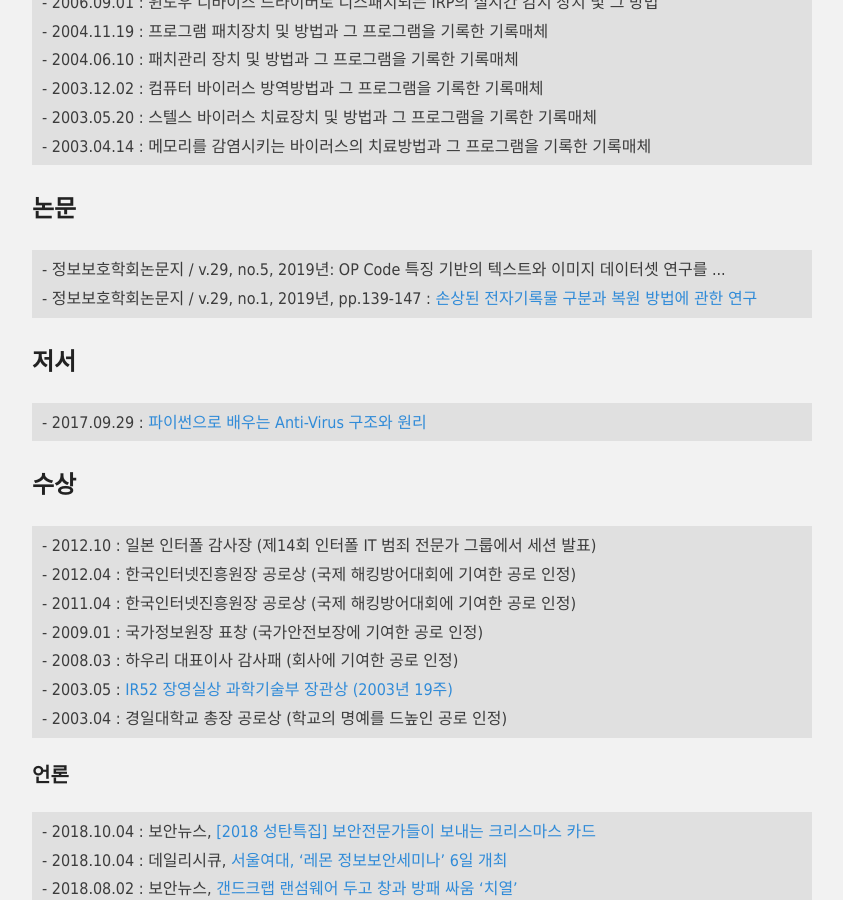
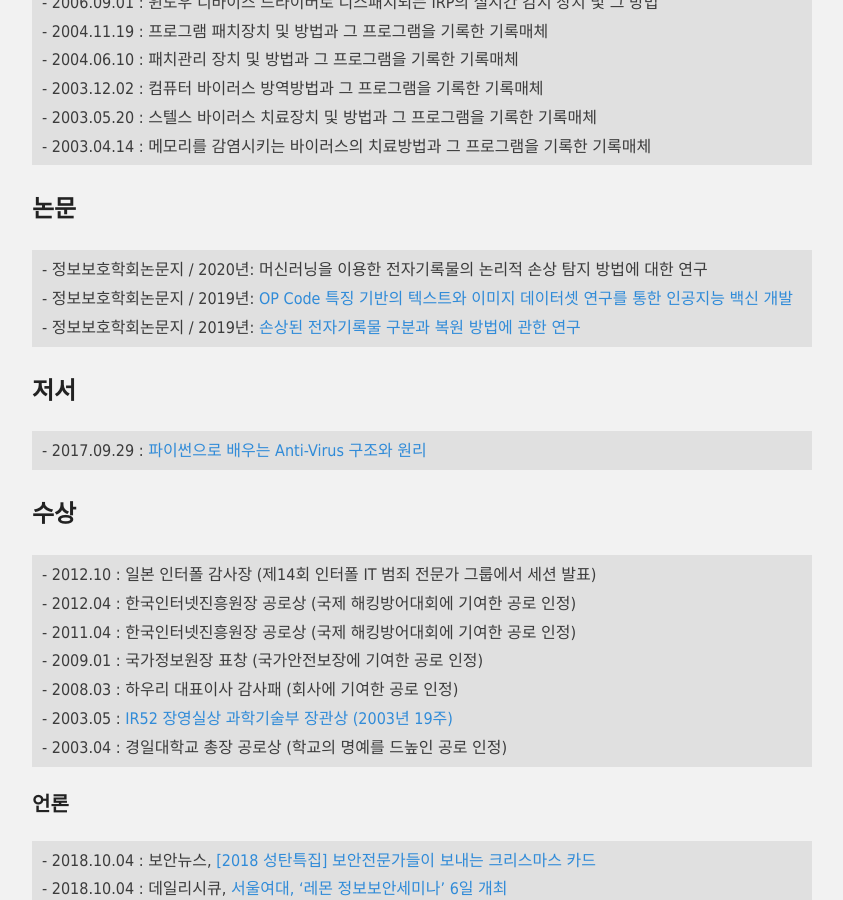
Before and after one commit to hanul93/hanul93.github.com, a Jekyll site: the page built from about.md, in a window 1280 px wide and 900 px high, scrolled down 1303 px. Shown: the whole window, without its empty margins (218-1061 px from the left). Built offline with Jekyll 4.4.1, drawn with Linux system fonts in a browser that asks for light colours; nearby versions of some CDN libraries.

Commit message:
논문 추가

```diff
--- a/about.md
+++ b/about.md
@@ -53,8 +53,9 @@ permalink: /about/
 
 ## 논문
 
-<div class="highlighter-rouge"><pre class="highlight"><code class="keibox">- 정보보호학회논문지 / v.29, no.5, 2019년: OP Code 특징 기반의 텍스트와 이미지 데이터셋 연구를 ...
-- 정보보호학회논문지 / v.29, no.1, 2019년, pp.139-147 : <a href="http://koreascience.or.kr/article/JAKO201907753431236.page">손상된 전자기록물 구분과 복원 방법에 관한 연구</a>
+<div class="highlighter-rouge"><pre class="highlight"><code class="keibox">- 정보보호학회논문지 / 2020년: 머신러닝을 이용한 전자기록물의 논리적 손상 탐지 방법에 대한 연구
+- 정보보호학회논문지 / 2019년: <a href="http://koreascience.or.kr/article/JAKO201931765047936.page">OP Code 특징 기반의 텍스트와 이미지 데이터셋 연구를 통한 인공지능 백신 개발</a>
+- 정보보호학회논문지 / 2019년: <a href="http://koreascience.or.kr/article/JAKO201907753431236.page">손상된 전자기록물 구분과 복원 방법에 관한 연구</a>
 </code></pre>
 </div>
 
```
